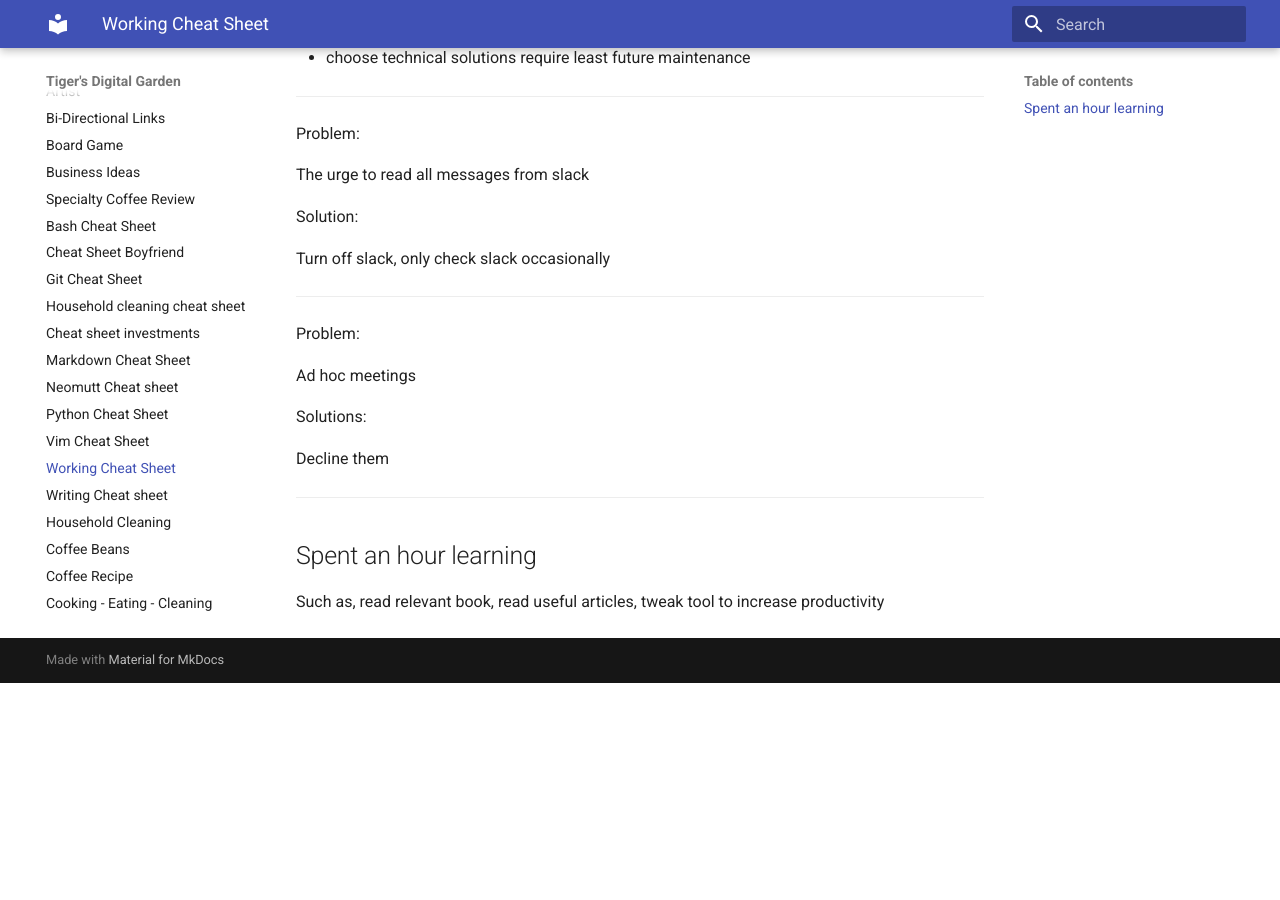
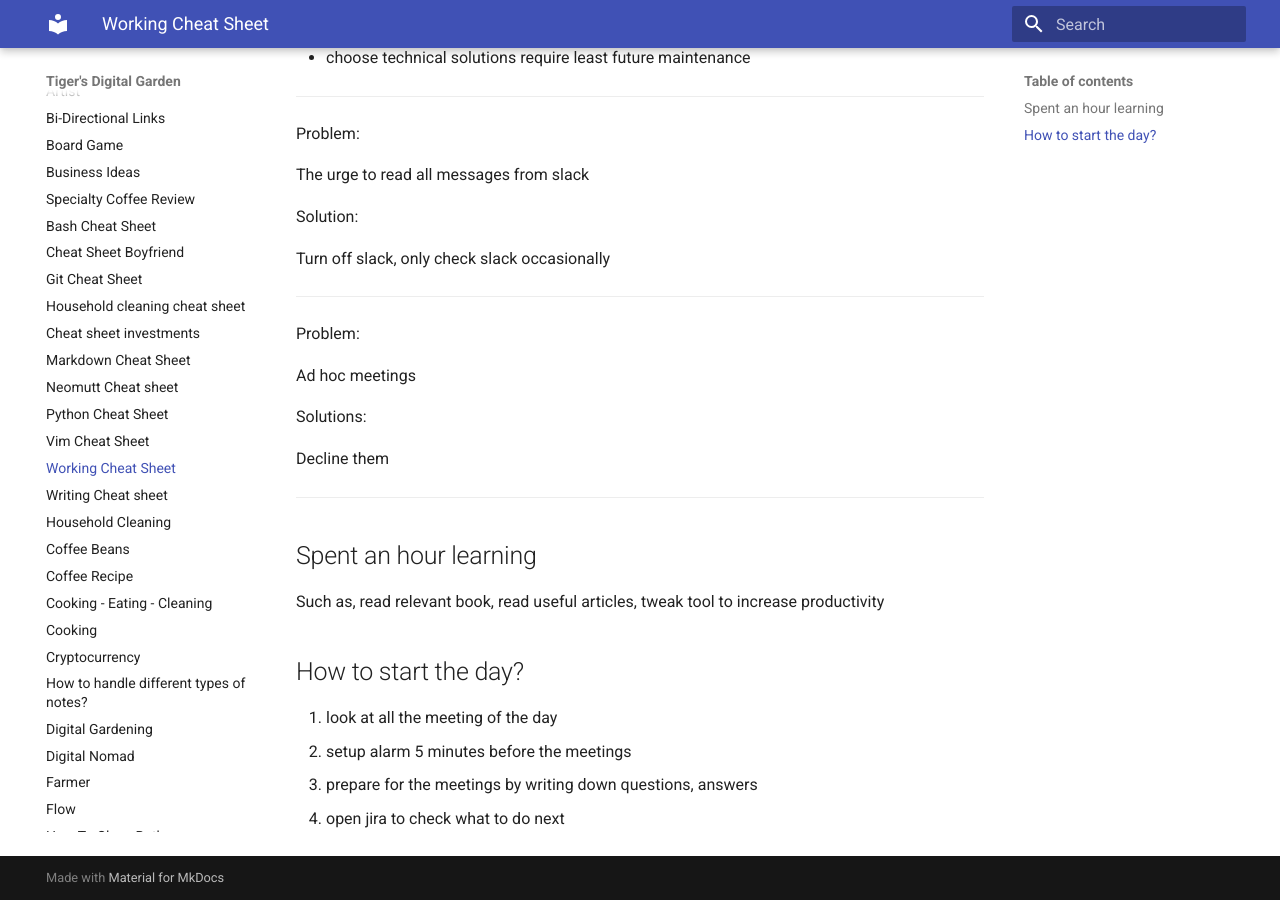
Before and after one commit to ynotstartups/notes, an MkDocs documentation site: the page built from notes/cheat-sheet-working.md, in a window 1280 px wide and 900 px high, scrolled down 911 px. Built offline with MkDocs 1.6.1 and Material for MkDocs 9.7.7, drawn with Linux system fonts in a browser that asks for light colours; before the commit the page ends 1594 px from its top, so only the background shows below that.

Commit message:
add how to start the day

```diff
--- a/notes/cheat-sheet-working.md
+++ b/notes/cheat-sheet-working.md
@@ -64,3 +64,10 @@
 ## Spent an hour learning
 
 Such as, read relevant book, read useful articles, tweak tool to increase productivity
+
+## How to start the day?
+
+1. look at all the meeting of the day
+1. setup alarm 5 minutes before the meetings
+1. prepare for the meetings by writing down questions, answers
+1. open jira to check what to do next
```
